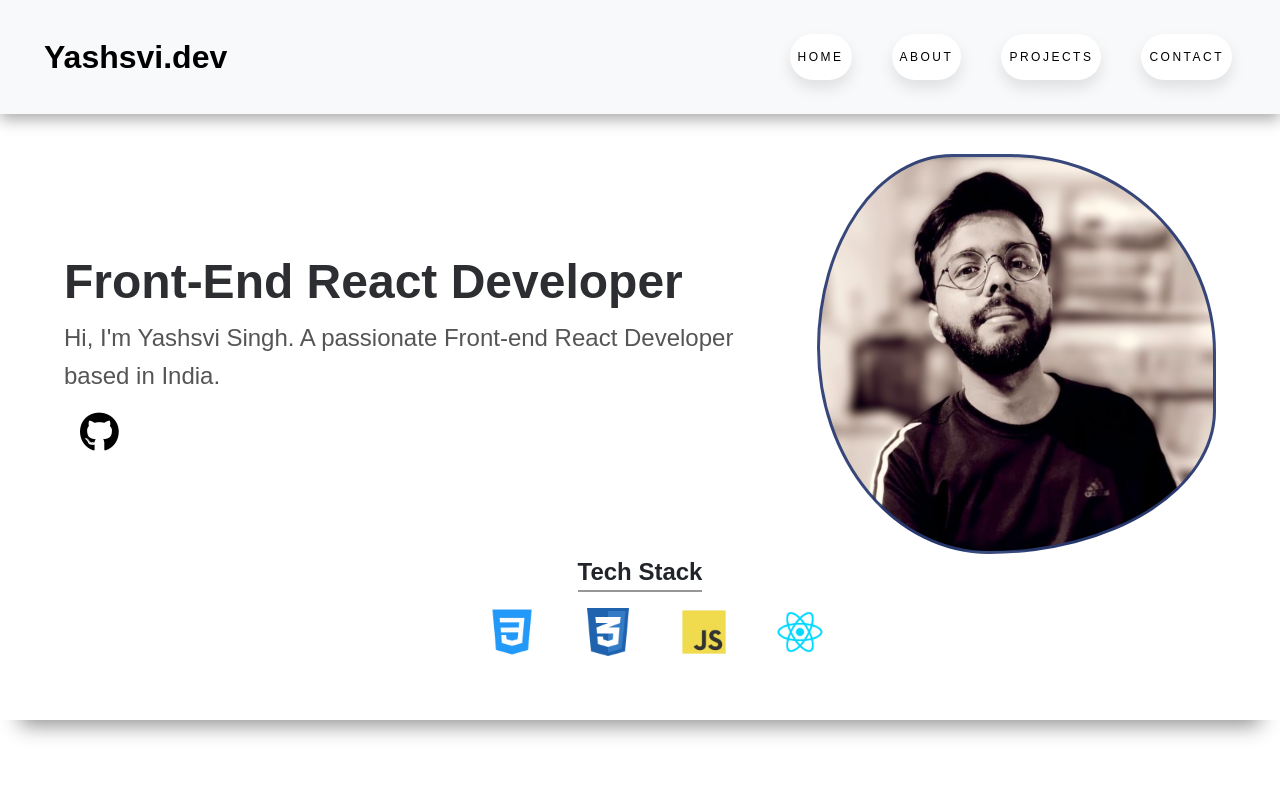
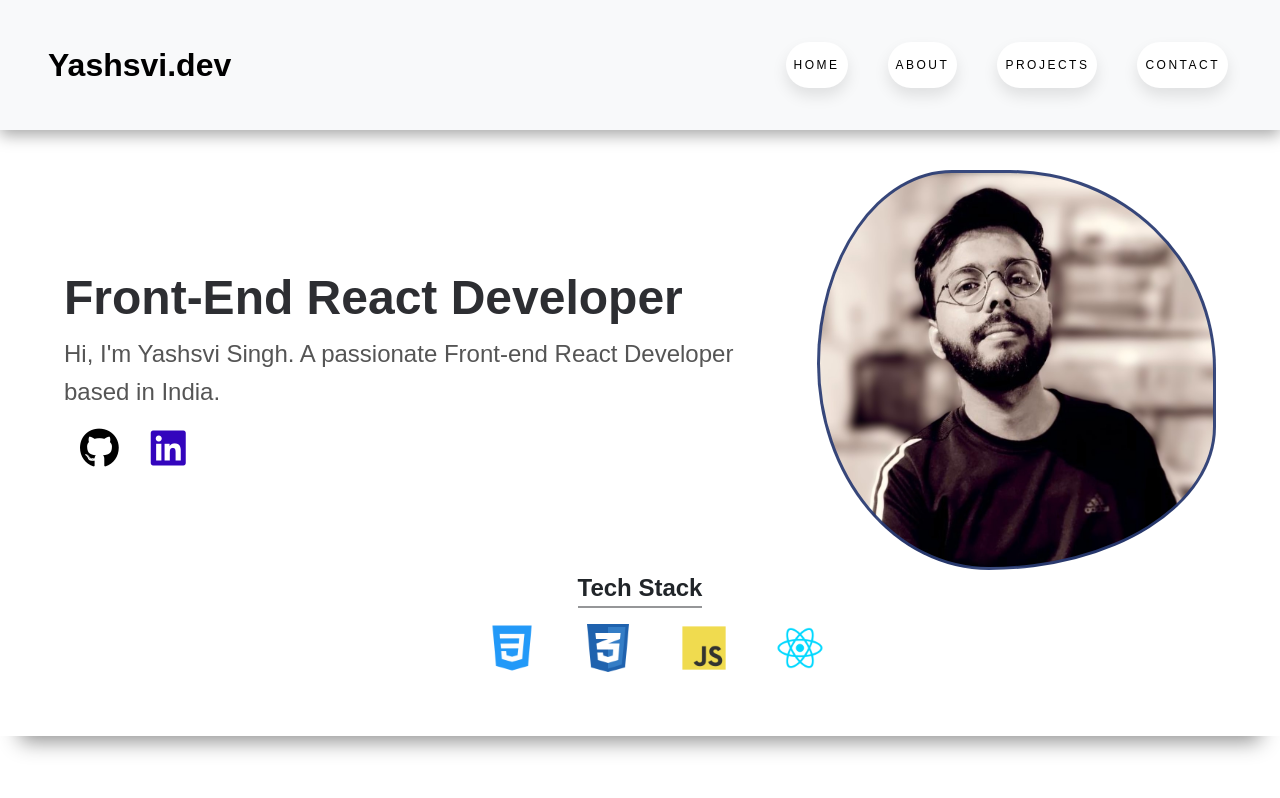
Before and after one commit to yashsvi1010/mysite, a React (Create React App) app: page / in a window 1280 px wide. Shown: the top 798 px of the page. Built offline with nearby package versions, Linux system fonts and the light colour scheme; a web font is replaced by a local one.

Commit message:
added social

```diff
--- a/src/App.css
+++ b/src/App.css
@@ -4,6 +4,9 @@ html {
 }
 body {
   font-family: "SUSE", sans-serif;
+  margin: 0;
+  padding: 0;
+  width: 100vw;
   /* font-size: 62.5%; */
 }
 
@@ -21,6 +24,21 @@ ul {
   list-style-type: none;
 }
 /* Navbar */
+.navbar {
+  padding: 1.5rem 0;
+  box-shadow: rgba(0, 0, 0, 0.35) 0px 5px 15px;
+  @media (max-width: 992px) {
+    padding: 0.5rem 0;
+  }
+}
+/* .navbar-toggler {
+  height: 4rem;
+  width: 4rem;
+  @media (max-width: 992px) {
+    height: 2.5rem;
+    width: 2.5rem;
+  }
+} */
 .navbar-brand h2 {
   margin-left: 2rem;
   margin-bottom: 0rem;
@@ -226,7 +244,7 @@ ul {
   .home-img {
     height: 20rem;
 
-    width: 50vw;
+    width: 60vw;
   }
   .skills ul {
     justify-content: center;
--- a/src/components/Home.js
+++ b/src/components/Home.js
@@ -13,6 +13,7 @@ function Home() {
                   Hi, I'm Yashsvi Singh. A passionate Front-end React Developer
                   based in India.{" "}
                 </p>
+                <div className="social">
                   <a
                     href="https://github.com/yashsvi1010"
                     style={{ textDecoration: "none", color: "black" }}
@@ -21,6 +22,18 @@ function Home() {
                   >
                     <i className="fa-brands fa-github mx-3 fs-1"></i>
                   </a>
+                  <a
+                    href="www.linkedin.com/in/yashsvi-singh-28093b178"
+                    style={{ textDecoration: "none", color: "black" }}
+                    rel="noreferrer"
+                    target="_blank"
+                  >
+                    <i
+                      className="fa-brands fa-linkedin mx-3 fs-1"
+                      style={{ color: "#3305bd" }}
+                    ></i>
+                  </a>
+                </div>
                 <span></span>
               </div>
               <div className="home-img"></div>
--- a/src/components/Navbar.js
+++ b/src/components/Navbar.js
@@ -10,25 +10,23 @@ function Navbar() {
   return (
     <>
       <nav
-        className="navbar sticky-top navbar-expand-lg  bg-body-tertiary h5 py-4"
+        className="navbar sticky-top navbar-expand-lg  bg-body-tertiary h5 "
         style={{
           width: "100vw",
-          boxShadow: "rgba(0, 0, 0, 0.35) 0px 5px 15px",
         }}
       >
-        <div className="container-fluid">
+        <div className="container-fluid px-3 py-2">
           <a className="navbar-brand fw-bolder" href="#home">
             <h2>Yashsvi.dev</h2>
           </a>
           <button
-            className="navbar-toggler me-4"
+            className="navbar-toggler "
             type="button"
             data-bs-toggle="collapse"
             data-bs-target="#navbarNavAltMarkup"
             aria-controls="navbarNavAltMarkup"
             aria-expanded="false"
             aria-label="Toggle navigation"
-            style={{ height: "4rem", width: "4rem" }}
           >
             <span className="navbar-toggler-icon "></span>
           </button>
```
Lines whose indentation alone changed are shown as unchanged.
